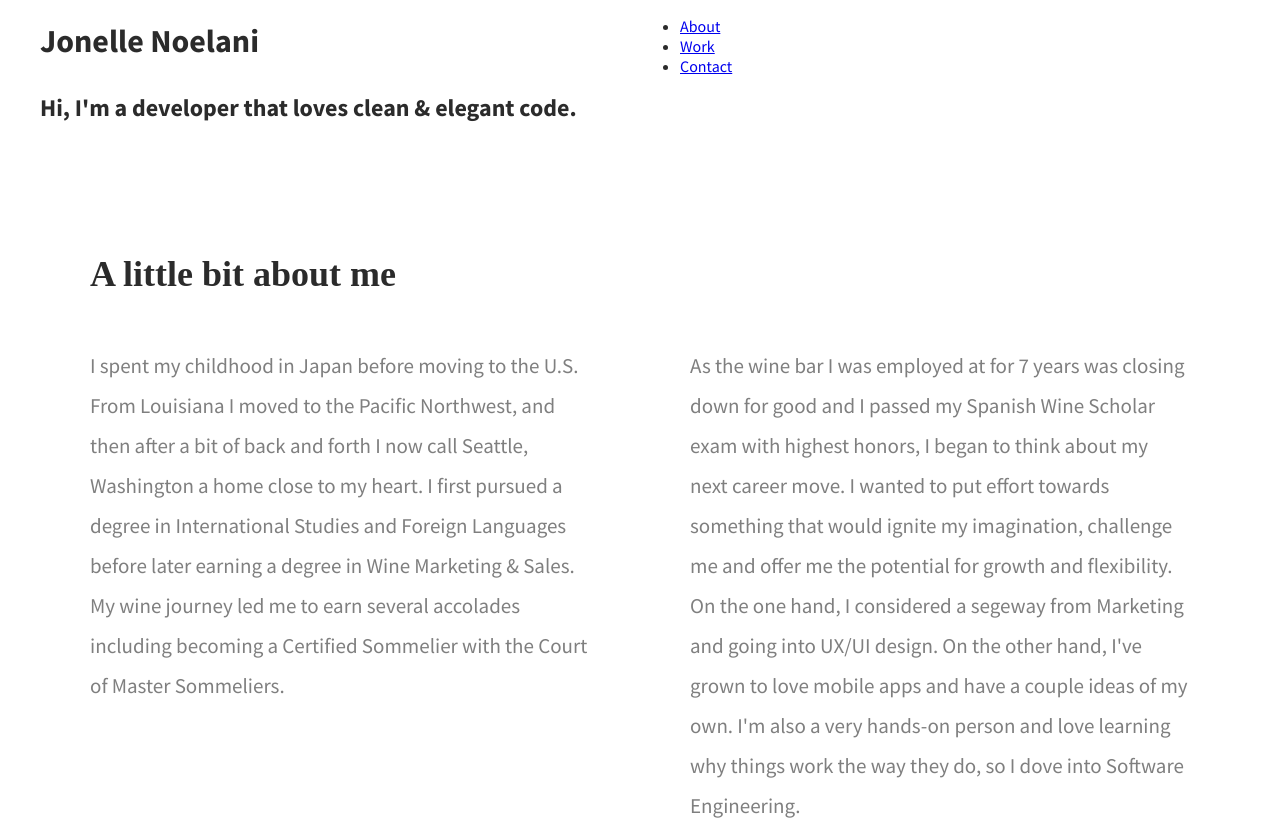
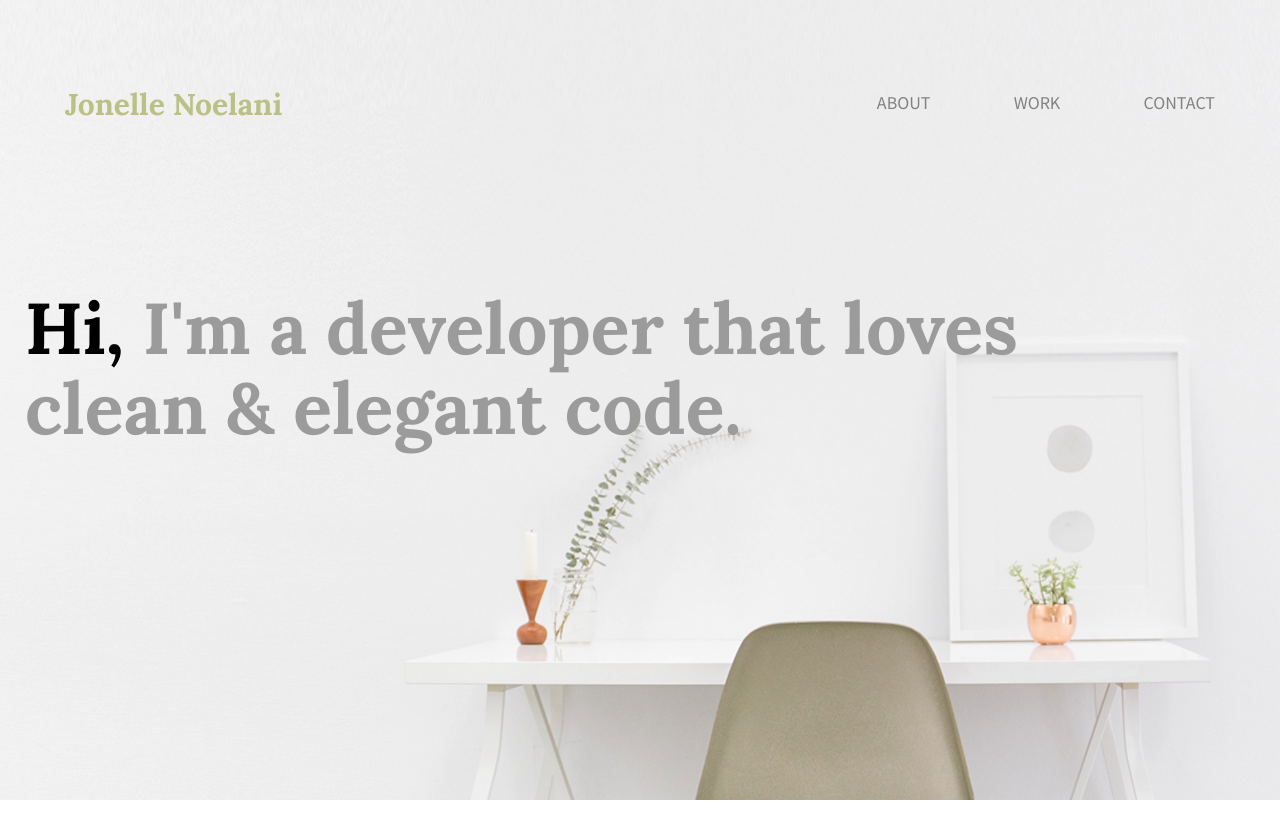
Before and after one commit to jonelle-noelani/first-personal-website, a plain HTML site: page index.html in a window 1280 px wide. Shown: the top 829 px of the page. Drawn offline with Linux system fonts and the light colour scheme.

Commit message:
style header section

```diff
--- a/css/main.css
+++ b/css/main.css
@@ -21,6 +21,49 @@ body {
   width: 400px;
   overflow: auto;
   float: left;
+}
+
+/***Header***/
+header {
+  height: 800px;
+  background: url('../img/desk-background.png');
+  background-size: cover;
+  background-position: center;
+}
+
+header h1 {
+  font-family: 'Lora', serif;
+  font-size: 30px;
+  color: #bbc085;
+  padding: 65px 0 65px 25px;
+}
+
+nav {
+  float: right;
+  padding: 75px 25px;
+}
+nav ul li{
+  display: inline-block;
+}
+nav ul li a {
+  text-transform: uppercase;
+  text-decoration: none;
+  font-size: 18px;
+  color: #828282;
+  padding-left: 80px;
+}
+
+header h2 {
+  width: 1000px;
+  clear: both;
+  font-family: 'Lora', serif;
+  font-size: 72px;
+  line-height: 80px;
+  color: #9b9b9b;
+  padding: 20px 0 20px 25px;
+}
+header h2 span {
+  color: black;
 }
 
 /***About***/
--- a/index.html
+++ b/index.html
@@ -4,6 +4,7 @@
         <title>Jonelle Noelani | From Wine To Code</title>
         <link rel="stylesheet" href="css/normalize.css">
         <link rel="stylesheet" href="css/main.css">
+        <link href="https://fonts.googleapis.com/css?family=Lora:400,700" rel="stylesheet" type="text/css">
         <link href='https://fonts.googleapis.com/css?family=Source+Sans+Pro:400,700' rel='stylesheet' type='text/css'>
         <link rel="preconnect" href="https://fonts.gstatic.com">
         <link href="https://fonts.googleapis.com/css2?family=Lora:wght@400;700&display=swap" rel="stylesheet">
@@ -25,8 +26,9 @@
                         </ul>
                     </nav>
                 </div>
-                    <h2><span>Hi,</span> I'm a developer that loves clean &amp; elegant code.</h2>
+
             </div>
+            <h2><span>Hi,</span> I'm a developer that loves clean &amp; elegant code.</h2>
         </header>
 
         <main>
```
